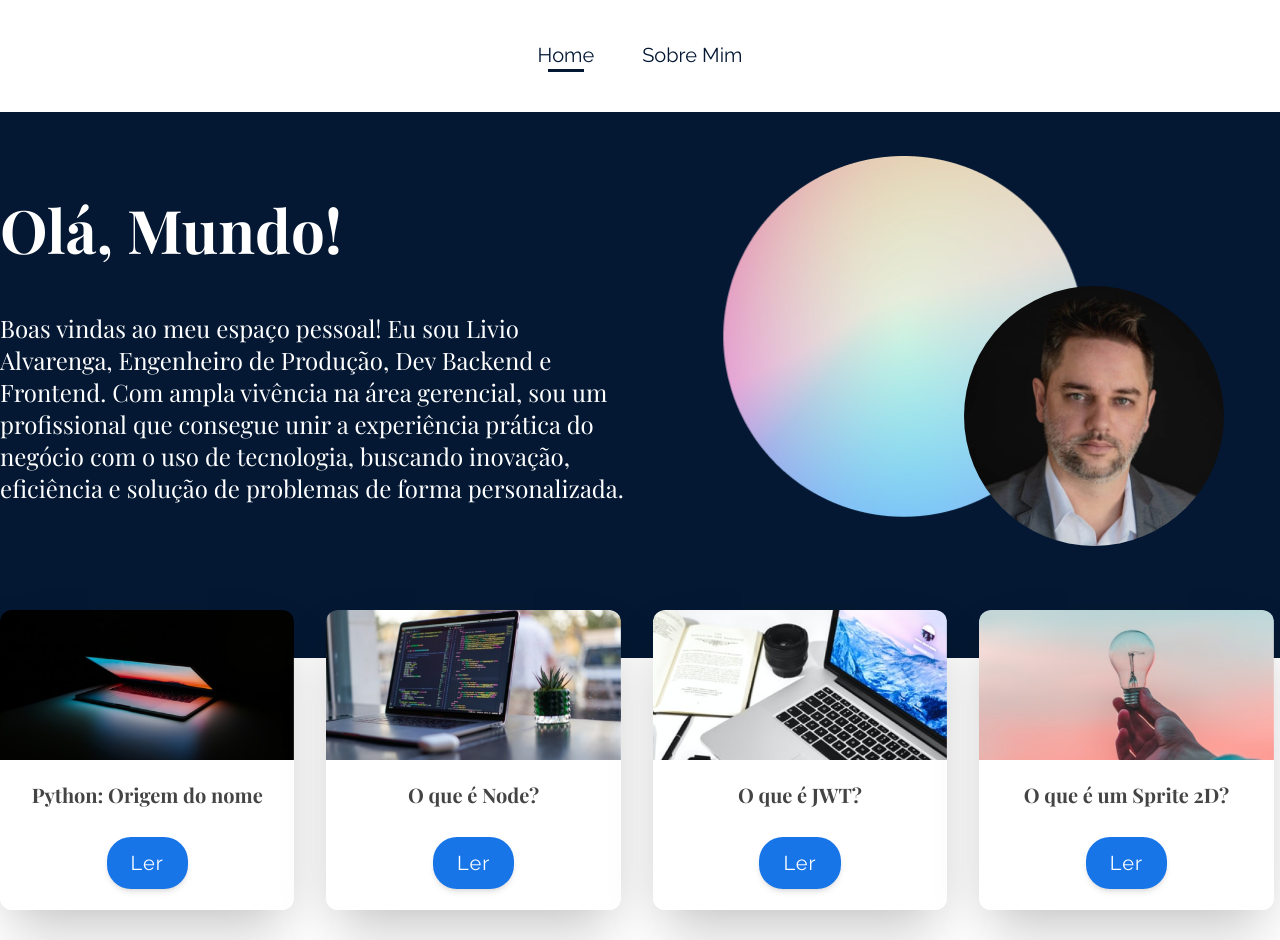
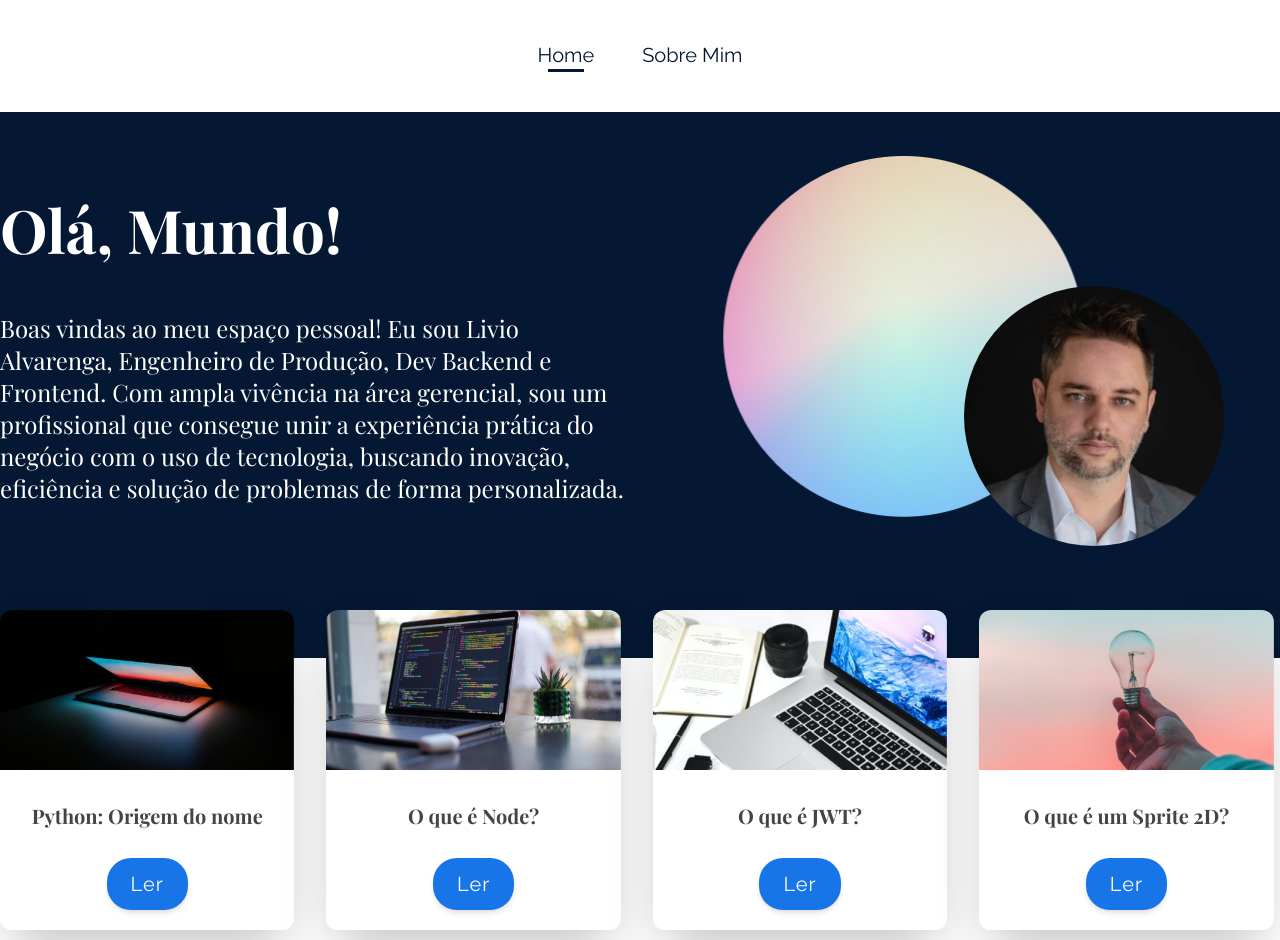
Before and after one commit to LivioAlvarenga/react-router, a React (Vite) app: page / in a window 1280 px wide. Shown: the top 940 px of the page. Built offline with nearby package versions, Linux system fonts and the light colour scheme.

Commit message:
add grip em post

```diff
--- a/src/components/Post/index.jsx
+++ b/src/components/Post/index.jsx
@@ -1,6 +1,6 @@
 export default function Post({ post }) {
   return (
-    <div className="group grid h-[300px] cursor-pointer grid-rows-2">
+    <div className="group grid h-[320px] cursor-pointer grid-rows-2">
       <div className="overflow-hidden">
         <img
           className="object-cover duration-1000 ease-in-out lg:group-hover:scale-125"
@@ -8,9 +8,9 @@ export default function Post({ post }) {
           alt="Imagem de capa do post"
         />
       </div>
-      <div className="flex flex-col items-center justify-center gap-7 bg-white">
-        <h2 className="font-playfair text-xl font-semibold">{post.titulo}</h2>
-        <button className=" rounded-3xl bg-azulLight px-6 py-3 text-xl tracking-wider text-white shadow-md duration-1000  ease-in-out lg:group-hover:bg-azulDark lg:group-hover:px-9  lg:group-hover:shadow-fontPost">
+      <div className="grid grid-rows-2 items-center   bg-white p-3">
+        <h2 className="text-center font-playfair text-xl font-semibold">{post.titulo}</h2>
+        <button className=" justify-self-center rounded-3xl bg-azulLight px-6 py-3 text-xl tracking-wider text-white shadow-md duration-1000  ease-in-out lg:group-hover:bg-azulDark lg:group-hover:px-9  lg:group-hover:shadow-fontPost">
           Ler
         </button>
       </div>
```
